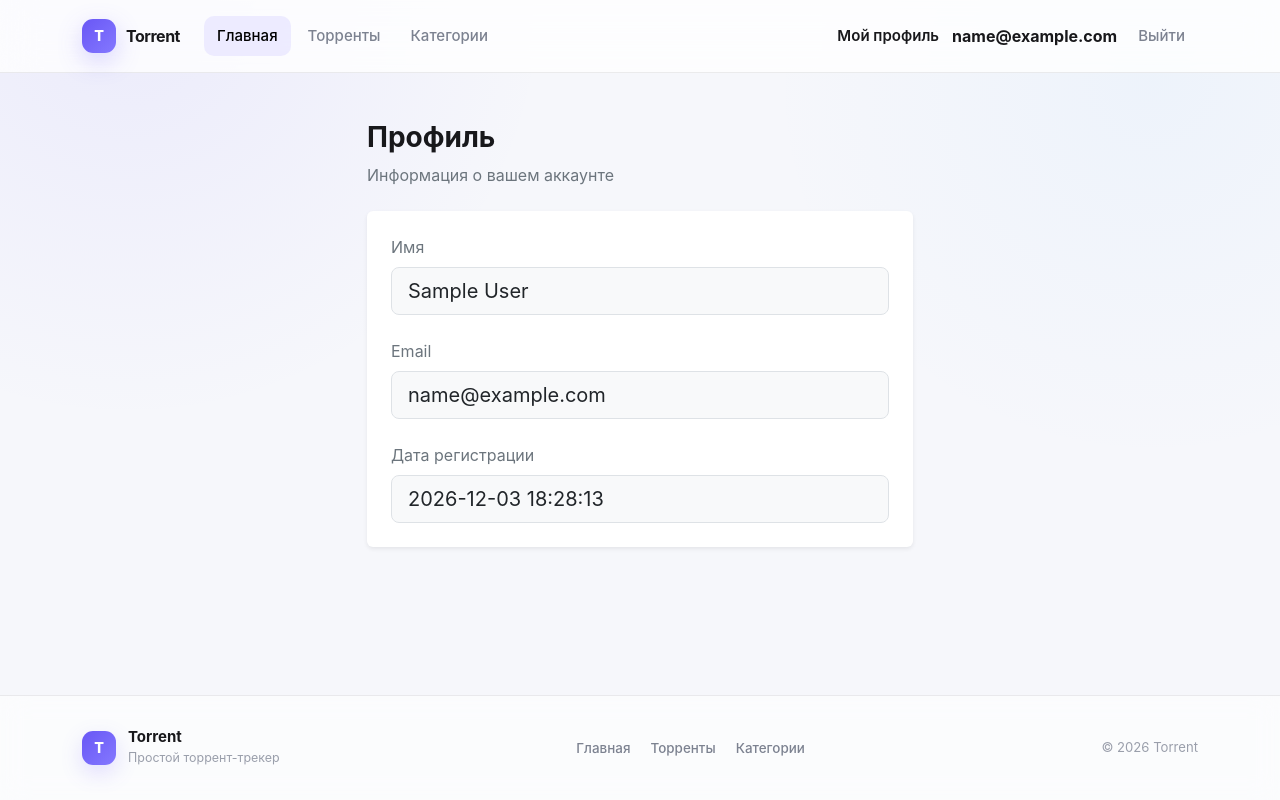
After one commit to nickmsk9/torrent, a PHP site: page /userdetails.php in a window 1280 px wide. The commit adds this page. Run offline with PHP 8.4, Linux system fonts and the light colour scheme; the visitor is signed in with stand-in values (Sample User, id 1).

Commit message:
Добавил страницу профиля пользователя

```diff
--- a/app/incs/functions.php
+++ b/app/incs/functions.php
@@ -0,0 +1,61 @@
+<?php
+
+// принимает массив данных пользователя и возвращает bool
+
+function register (array $data) : bool
+{
+    global $db;
+    $stmt = $db->prepare("SELECT COUNT(email) FROM users WHERE email = ?");
+    $stmt->execute([$data['email']]);
+    if ($stmt->fetchColumn()) {
+        return false; // если email занят
+    }
+
+    $data['password'] = password_hash($data['password'], PASSWORD_DEFAULT);
+    $stmt=$db->prepare("
+    INSERT INTO users (name, email, password)
+    VALUES (?,?,?)
+    ");
+    $stmt->execute([$data['name'], $data['email'], $data['password']]);
+    return true;
+}
+
+//если COUNT(email) вернул число больше 0, значит такой email уже есть, и регистрация прекращается
+//получили $db
+//→ проверили email
+//→ если занят: false
+//→ захешировали пароль
+//→ INSERT
+//→ true
+//принимает массив данных пользователя и возвращает bool
+
+
+//Простая функция редиректа по УРЛ адресу
+function redirect (string $url) : never
+{
+    header("Location: $url");
+    exit;
+}
+
+//Простая функция редиректа по УРЛ адресу
+
+//Функция Логина
+
+function login (array $data) : bool
+{
+    global $db;
+    $stmt =$db->prepare("
+    SELECT email, password FROM users WHERE email = ?");
+    $stmt->execute([$data['email']]);
+    $user = $stmt->fetch();
+    if (!$user) {
+        return false;
+    }
+    if (password_verify($data['password'], $user['password'])) {
+        return true;
+    } else {
+        return false;
+    }
+}
+
+//Функция Логина
--- a/app/index.php
+++ b/app/index.php
@@ -1,6 +1,7 @@
 <?php
 
 require_once __DIR__ . '/incs/db.php';
+session_start();
 
 
 require_once __DIR__ . '/templates/header.php';
--- a/app/templates/header.php
+++ b/app/templates/header.php
@@ -285,6 +285,29 @@ require_once __DIR__ . '/../incs/lang.php';
 
                 </ul>
 
+                <?php if (isset($_SESSION['user'])): ?>
+
+                    <div class="header-actions">
+
+                        <a href="/userdetails.php" class="login-link">
+                                Мой профиль
+                        </a>
+
+
+                    </div>
+
+                    <div class="header-actions">
+
+                        <strong><?= htmlspecialchars($_SESSION['user']) ?></strong>
+                        <a href="/logout.php" class="nav-link">
+                            Выйти
+                        </a>
+
+
+                    </div>
+
+                <?php else: ?>
+
                     <div class="header-actions">
 
                         <a href="/login.php" class="login-link">
@@ -297,6 +320,13 @@ require_once __DIR__ . '/../incs/lang.php';
 
                     </div>
 
+                <?php endif; ?>
+
+
+
+
+
+
             </div>
 
         </div>
--- /dev/null
+++ b/app/userdetails.php
@@ -0,0 +1,81 @@
+<?php
+
+require_once __DIR__ . '/incs/db.php';
+require_once __DIR__ . '/incs/functions.php';
+
+session_start();
+
+if (!isset($_SESSION['user'])) {
+    redirect("login.php");
+}
+
+$stmt = $db->prepare("
+    SELECT * FROM users
+    WHERE email = :email
+");
+
+$stmt->execute([
+    'email' => $_SESSION['user']
+]);
+
+$user = $stmt->fetch(PDO::FETCH_ASSOC);
+
+require_once __DIR__ . '/templates/header.php';
+
+?>
+
+    <div class="row justify-content-center">
+        <div class="col-md-7 col-lg-6">
+
+            <h1 class="h3 fw-bold mb-2">
+                Профиль
+            </h1>
+
+            <p class="text-secondary mb-4">
+                Информация о вашем аккаунте
+            </p>
+
+            <div class="card border-0 shadow-sm">
+                <div class="card-body p-4">
+
+                    <div class="mb-4">
+                        <label class="form-label text-secondary">
+                            Имя
+                        </label>
+
+                        <div class="form-control form-control-lg bg-light">
+                            <?= htmlspecialchars($user['name']) ?>
+                        </div>
+                    </div>
+
+                    <div class="mb-4">
+                        <label class="form-label text-secondary">
+                            Email
+                        </label>
+
+                        <div class="form-control form-control-lg bg-light">
+                            <?= htmlspecialchars($user['email']) ?>
+                        </div>
+                    </div>
+
+                    <div class="mb-0">
+                        <label class="form-label text-secondary">
+                            Дата регистрации
+                        </label>
+
+                        <div class="form-control form-control-lg bg-light">
+                            <?= htmlspecialchars($user['created_at']) ?>
+                        </div>
+                    </div>
+
+                </div>
+            </div>
+
+        </div>
+    </div>
+
+<?php
+
+require_once __DIR__ . '/templates/footer.php';
+
+?>
```
Also changed, not shown: app/login.php (added, +91 -0 lines), app/logout.php (added, +9 -0 lines), app/register.php (+41 -18 lines). Lines whose indentation alone changed are shown as unchanged.
